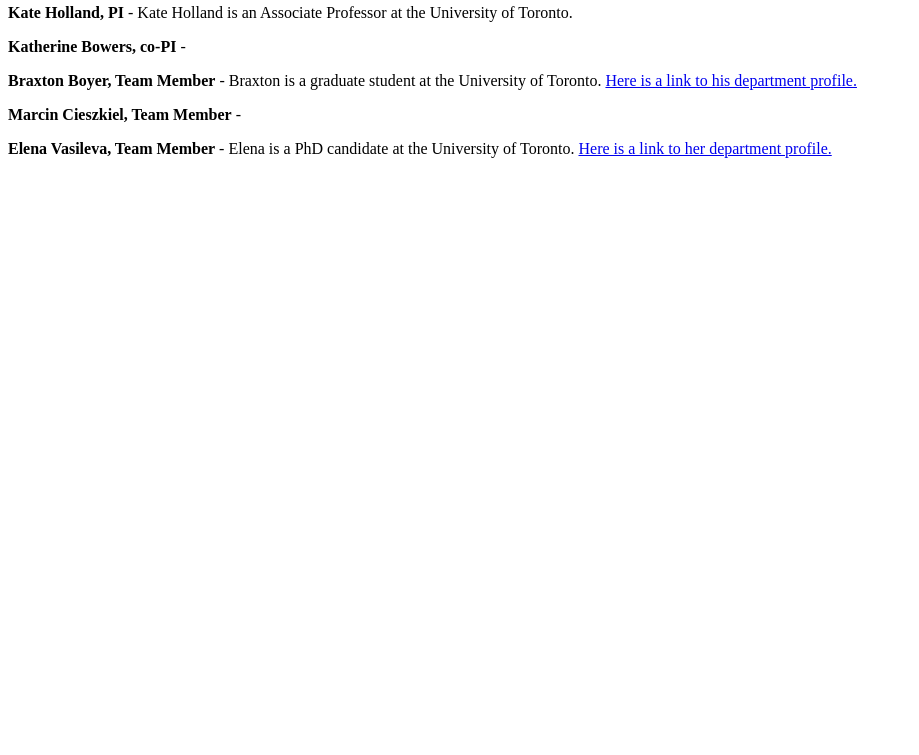
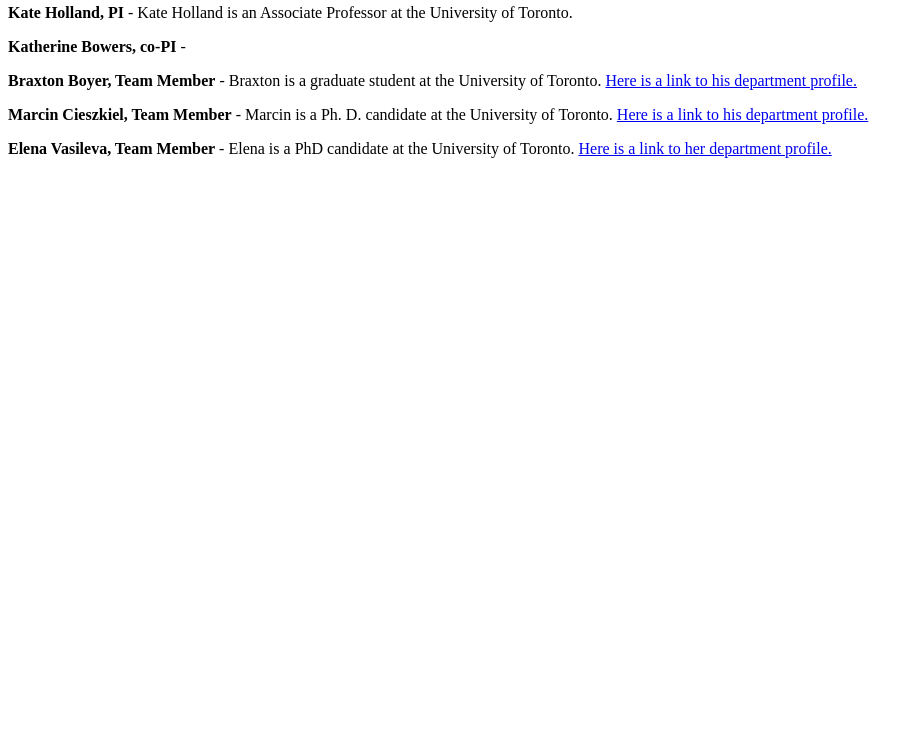
Before and after one commit to Digital-Dostoevsky/digital-dostoevsky.github.io, a plain HTML site: page team.html in a window 1280 px wide. Shown: the part 45-800 px from the top of the page, without its empty margins (0-919 px from the left). Drawn offline with Linux system fonts and the light colour scheme.

Commit message:
Update team.html

```diff
--- a/team.html
+++ b/team.html
@@ -5,7 +5,7 @@
     <p><b>Kate Holland, PI</b> - Kate Holland is an Associate Professor at the University of Toronto.
     <p><b>Katherine Bowers, co-PI</b> -
     <p><b>Braxton Boyer, Team Member</b> - Braxton is a graduate student at the University of Toronto. <a href="http://sites.utoronto.ca/slavic/people/graduate_students/Boyer.html">Here is a link to his department profile.</a>
-    <p><b>Marcin Cieszkiel, Team Member</b> -
+    <p><b>Marcin Cieszkiel, Team Member</b> - Marcin is a Ph. D. candidate at the University of Toronto. <a href="http://sites.utoronto.ca/slavic/people/graduate_students/Cieszkiel.html">Here is a link to his department profile.</a>
     <p><b>Elena Vasileva, Team Member</b> - Elena is a PhD candidate at the University of Toronto. <a href="http://sites.utoronto.ca/slavic/people/graduate_students/Vasileva.html">Here is a link to her department profile.</a>
   </body>
 </html>
```
